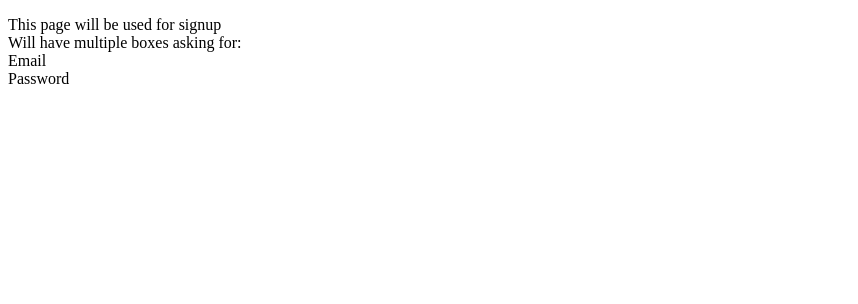
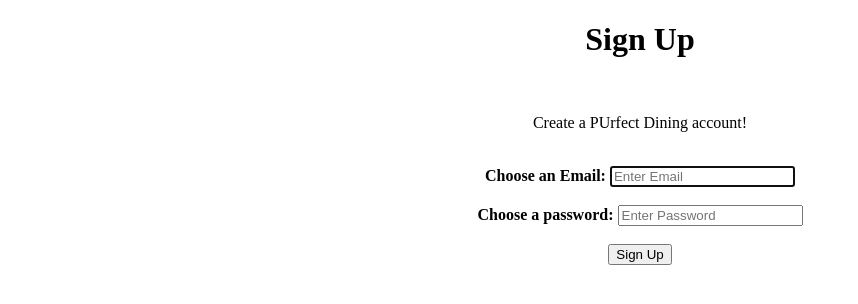
Before and after one commit to dvtung1/web, an Angular app: page /signup in a window 1280 px wide. Shown: the top 304 px of the page, without its empty margins (0-858 px from the left). Built offline with nearby package versions, Linux system fonts and the light colour scheme.

Commit message:
Made basic signup and recover-password pages. html only

```diff
--- a/src/app/components/recovery/recovery.component.html
+++ b/src/app/components/recovery/recovery.component.html
@@ -1,4 +1,21 @@
-<p>
-  This will page will be used to recover passwords<br/>
-  A simple box asking for the user's email<br/>
-</p>
+<body>
+  <div align = "center" >
+    <div>
+        <h1>Recover PUrfect Dining Password</h1>
+        <br>
+        <p algin = "center">We will send a recovery code to your email.</p>
+        <br>
+
+
+        <label for="email"><b>Enter your Email: </b></label>
+        <input type="email" placeholder="Enter Email" name="useremail" required autofocus>
+
+        <br>
+        <br>
+        <button>Send Email</button>
+
+    </div>
+
+  </div>
+
+</body>
--- a/src/app/components/signup/signup.component.html
+++ b/src/app/components/signup/signup.component.html
@@ -1,6 +1,26 @@
-<p>
-    This page will be used for signup<br/>
-    Will have multiple boxes asking for:<br/>
-    Email<br/>
-    Password<br/>
-  </p>
+<body>
+  <div align = "center" >
+    <div>
+        <h1>Sign Up</h1>
+        <br>
+        <p algin = "center">Create a PUrfect Dining account!</p>
+        <br>
+
+        <label for="email"><b>Choose an Email: </b></label>
+        <input type="email" placeholder="Enter Email" name="useremail" required autofocus>
+
+        <br>
+        <br>
+
+        <label for="password"><b>Choose a password: </b></label>
+        <input type="password" placeholder="Enter Password" name="userpass" required>
+
+        <br>
+        <br>
+        <button>Sign Up</button>
+
+    </div>
+
+  </div>
+
+</body>
```
